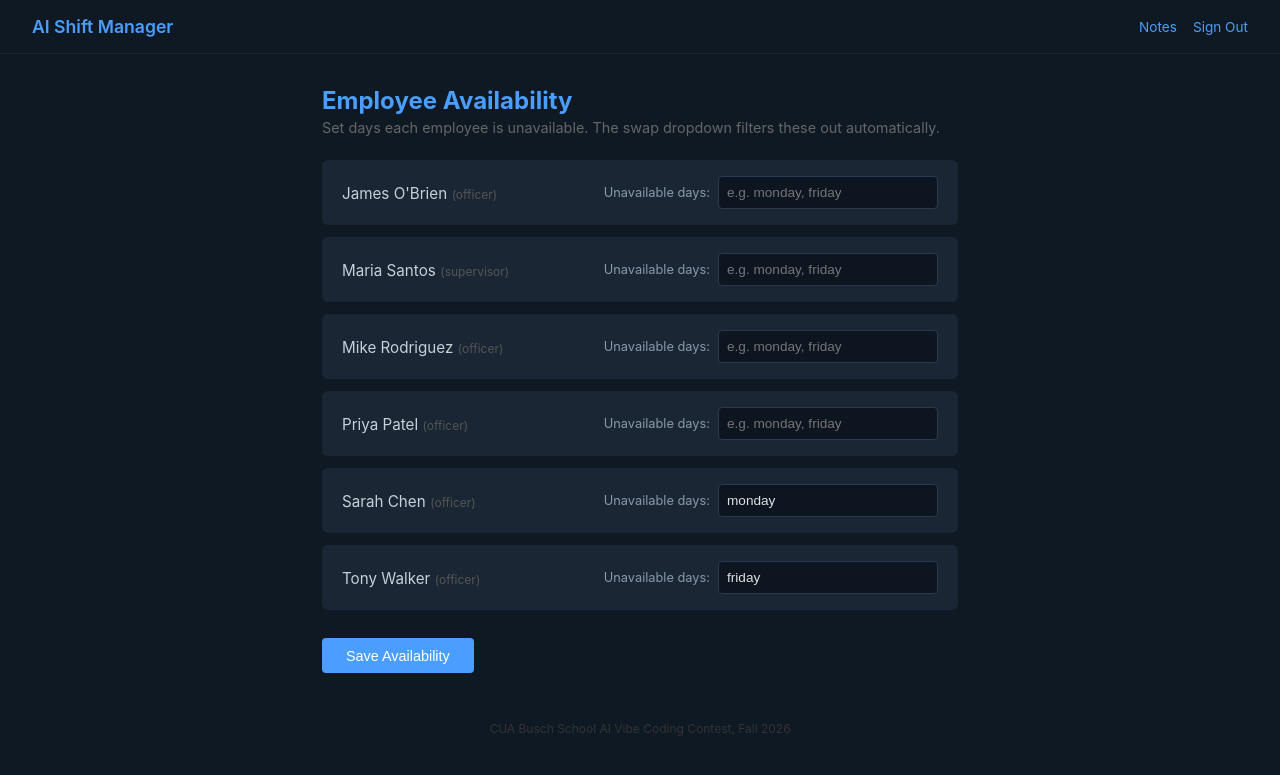
After one commit to 23wgillis-cua/ai-shift-manager, a Flask app: page /availability in a window 1280 px wide. The commit adds this page. Shown: the top 775 px of the page. Run offline with Flask 3, Linux system fonts and the light colour scheme; the visitor is signed in with stand-in values (Sample User, id 1); data comes from the database, SQL or seed files in the repository.

Commit message:
Add employee availability preferences and filtered swap dropdown

```diff
--- a/app/__init__.py
+++ b/app/__init__.py
@@ -62,7 +62,8 @@ def init_db():
             id INTEGER PRIMARY KEY AUTOINCREMENT,
             name TEXT NOT NULL,
             email TEXT,
-            role TEXT DEFAULT 'officer'
+            role TEXT DEFAULT 'officer',
+            unavailable_days TEXT DEFAULT ''
         )
         """
     )
@@ -75,14 +76,14 @@ def init_db():
     emp_count = db.execute("SELECT COUNT(*) FROM employees").fetchone()[0]
     if emp_count == 0:
         db.executemany(
-            "INSERT INTO employees (name, email, role) VALUES (?, ?, ?)",
+            "INSERT INTO employees (name, email, role, unavailable_days) VALUES (?, ?, ?, ?)",
             [
-                ("Mike Rodriguez", "23wgillis@gmail.com", "officer"),
-                ("Sarah Chen", "23wgillis@gmail.com", "officer"),
-                ("James O'Brien", "23wgillis@gmail.com", "officer"),
-                ("Maria Santos", "23wgillis@gmail.com", "supervisor"),
-                ("Tony Walker", "23wgillis@gmail.com", "officer"),
-                ("Priya Patel", "23wgillis@gmail.com", "officer"),
+                ("Mike Rodriguez", "23wgillis@gmail.com", "officer", ""),
+                ("Sarah Chen", "23wgillis@gmail.com", "officer", "monday"),
+                ("James O'Brien", "23wgillis@gmail.com", "officer", ""),
+                ("Maria Santos", "23wgillis@gmail.com", "supervisor", ""),
+                ("Tony Walker", "23wgillis@gmail.com", "officer", "friday"),
+                ("Priya Patel", "23wgillis@gmail.com", "officer", ""),
             ],
         )
     db.commit()
@@ -125,9 +126,52 @@ def index():
     notes = db.execute(
         "SELECT * FROM notes WHERE user_id = ? ORDER BY created_at DESC", (session["user_id"],)
     ).fetchall()
+    all_employees = db.execute("SELECT * FROM employees ORDER BY name").fetchall()
+
+    # Build a dict of available employees per open note
+    available_employees = {}
+    for note in notes:
+        if note["status"] == "open":
+            available_employees[note["id"]] = filter_available_employees(all_employees, note["parsed_when"])
+        else:
+            available_employees[note["id"]] = all_employees
+
+    db.close()
+    return render_template("index.html", user=user, notes=notes, all_employees=all_employees, available_employees=available_employees)
+
+
+@app.route("/availability", methods=["GET", "POST"])
+def availability():
+    if "user_id" not in session:
+        return redirect(url_for("login"))
+    db = get_db()
+    if request.method == "POST":
+        for emp in db.execute("SELECT * FROM employees").fetchall():
+            days = request.form.get(f"days_{emp['id']}", "").strip().lower()
+            db.execute("UPDATE employees SET unavailable_days = ? WHERE id = ?", (days, emp["id"]))
+        db.commit()
+        db.close()
+        return redirect(url_for("availability"))
     employees = db.execute("SELECT * FROM employees ORDER BY name").fetchall()
     db.close()
-    return render_template("index.html", user=user, notes=notes, employees=employees)
+    return render_template("availability.html", employees=employees)
+
+
+def filter_available_employees(employees, parsed_when):
+    """Filter out employees whose unavailable_days match the parsed day."""
+    if not parsed_when or parsed_when == "unspecified":
+        return employees
+    day_keywords = ["monday", "tuesday", "wednesday", "thursday", "friday", "saturday", "sunday",
+                    "today", "tomorrow", "tonight"]
+    matched_days = [d for d in day_keywords if d in parsed_when.lower()]
+    if not matched_days:
+        return employees
+    available = []
+    for emp in employees:
+        unavail = (emp["unavailable_days"] or "").lower()
+        if not any(day in unavail for day in matched_days):
+            available.append(emp)
+    return available
 
 
 @app.route("/add-note", methods=["POST"])
--- /dev/null
+++ b/app/templates/availability.html
@@ -0,0 +1,131 @@
+<!DOCTYPE html>
+<html lang="en">
+<head>
+    <meta charset="UTF-8">
+    <meta name="viewport" content="width=device-width, initial-scale=1.0">
+    <title>AI Shift Manager - Availability</title>
+    <style>
+        * { margin: 0; padding: 0; box-sizing: border-box; }
+        body {
+            font-family: -apple-system, BlinkMacSystemFont, 'Segoe UI', Roboto, sans-serif;
+            background: #0f1923;
+            color: #e0e0e0;
+        }
+        .header {
+            display: flex;
+            justify-content: space-between;
+            align-items: center;
+            padding: 1rem 2rem;
+            border-bottom: 1px solid #1a2634;
+        }
+        .header .brand {
+            font-size: 1.1rem;
+            color: #4a9eff;
+            font-weight: 600;
+        }
+        .header a {
+            color: #4a9eff;
+            text-decoration: none;
+            font-size: 0.85rem;
+        }
+        .header a:hover { text-decoration: underline; }
+        .container {
+            max-width: 700px;
+            margin: 0 auto;
+            padding: 2rem;
+        }
+        h1 {
+            font-size: 1.5rem;
+            color: #4a9eff;
+            margin-bottom: 0.25rem;
+        }
+        .subtitle {
+            font-size: 0.9rem;
+            color: #666;
+            margin-bottom: 1.5rem;
+        }
+        .emp-row {
+            background: #1a2634;
+            padding: 1rem 1.25rem;
+            border-radius: 6px;
+            margin-bottom: 0.75rem;
+            display: flex;
+            align-items: center;
+            justify-content: space-between;
+            gap: 1rem;
+        }
+        .emp-name {
+            font-size: 0.95rem;
+            color: #c8d0d8;
+            min-width: 120px;
+        }
+        .emp-role {
+            font-size: 0.75rem;
+            color: #555;
+        }
+        .emp-row label {
+            font-size: 0.8rem;
+            color: #8899aa;
+        }
+        .emp-row input {
+            padding: 0.5rem;
+            border: 1px solid #2a3a4a;
+            border-radius: 4px;
+            background: #0d1520;
+            color: #e0e0e0;
+            font-size: 0.85rem;
+            width: 220px;
+        }
+        .emp-row input:focus {
+            outline: none;
+            border-color: #4a9eff;
+        }
+        .btn {
+            padding: 0.6rem 1.5rem;
+            background: #4a9eff;
+            color: #fff;
+            border: none;
+            border-radius: 4px;
+            font-size: 0.9rem;
+            cursor: pointer;
+            margin-top: 1rem;
+        }
+        .btn:hover { background: #3a8ee0; }
+        .footer {
+            text-align: center;
+            margin-top: 3rem;
+            font-size: 0.75rem;
+            color: #333;
+        }
+    </style>
+</head>
+<body>
+    <div class="header">
+        <span class="brand">AI Shift Manager</span>
+        <div style="display: flex; gap: 1rem;">
+            <a href="/">Notes</a>
+            <a href="/logout">Sign Out</a>
+        </div>
+    </div>
+    <div class="container">
+        <h1>Employee Availability</h1>
+        <p class="subtitle">Set days each employee is unavailable. The swap dropdown filters these out automatically.</p>
+        <form method="POST" action="/availability">
+            {% for emp in employees %}
+            <div class="emp-row">
+                <div>
+                    <span class="emp-name">{{ emp.name }}</span>
+                    <span class="emp-role">({{ emp.role }})</span>
+                </div>
+                <div style="display: flex; align-items: center; gap: 0.5rem;">
+                    <label>Unavailable days:</label>
+                    <input type="text" name="days_{{ emp.id }}" value="{{ emp.unavailable_days or '' }}" placeholder="e.g. monday, friday">
+                </div>
+            </div>
+            {% endfor %}
+            <button type="submit" class="btn">Save Availability</button>
+        </form>
+        <p class="footer">CUA Busch School AI Vibe Coding Contest, Fall 2026</p>
+    </div>
+</body>
+</html>
--- a/app/templates/index.html
+++ b/app/templates/index.html
@@ -230,6 +230,7 @@
         <span class="brand">AI Shift Manager</span>
         <div class="user-area">
             {% if user %}<span class="welcome">{{ user.display_name }}</span>{% endif %}
+            <a href="/availability" class="logout-btn" style="margin-right: 0.75rem;">Availability</a>
             <a href="/logout" class="logout-btn">Sign Out</a>
         </div>
     </div>
@@ -282,12 +283,15 @@
                             <div class="approve-row">
                                 <select name="assigned_to" required>
                                     <option value="">Select an employee...</option>
-                                    {% for emp in employees %}
+                                    {% for emp in available_employees[note.id] %}
                                     <option value="{{ emp.name }}">{{ emp.name }} ({{ emp.role }})</option>
                                     {% endfor %}
                                 </select>
                                 <button type="submit" class="btn btn-small">Approve Swap</button>
                             </div>
+                            {% if available_employees[note.id]|length < all_employees|length %}
+                            <p style="font-size: 0.7rem; color: #555; margin-top: 0.4rem;">Filtered by availability: {{ all_employees|length - available_employees[note.id]|length }} employee(s) excluded for this day.</p>
+                            {% endif %}
                         </form>
                     </div>
                     {% endif %}
```
